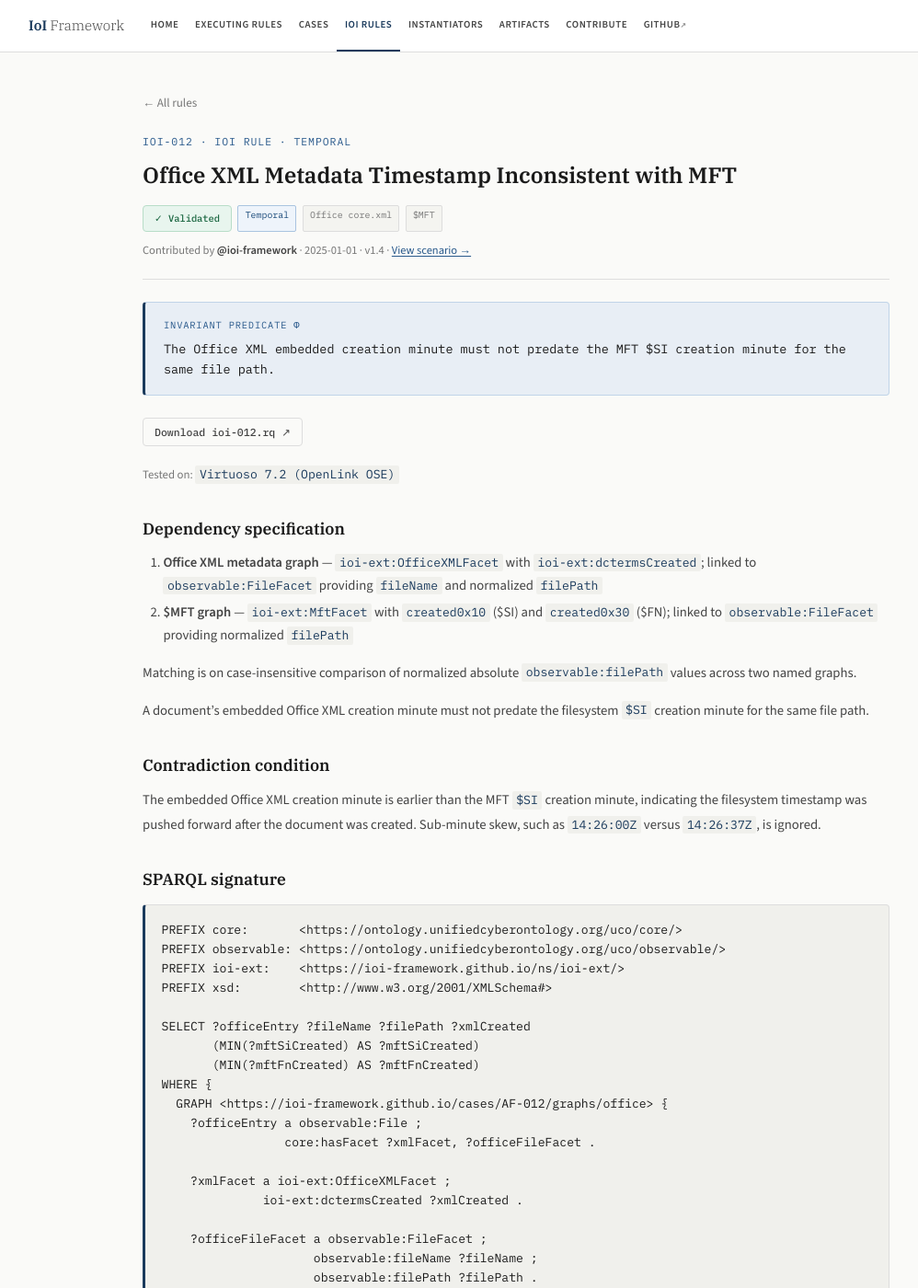
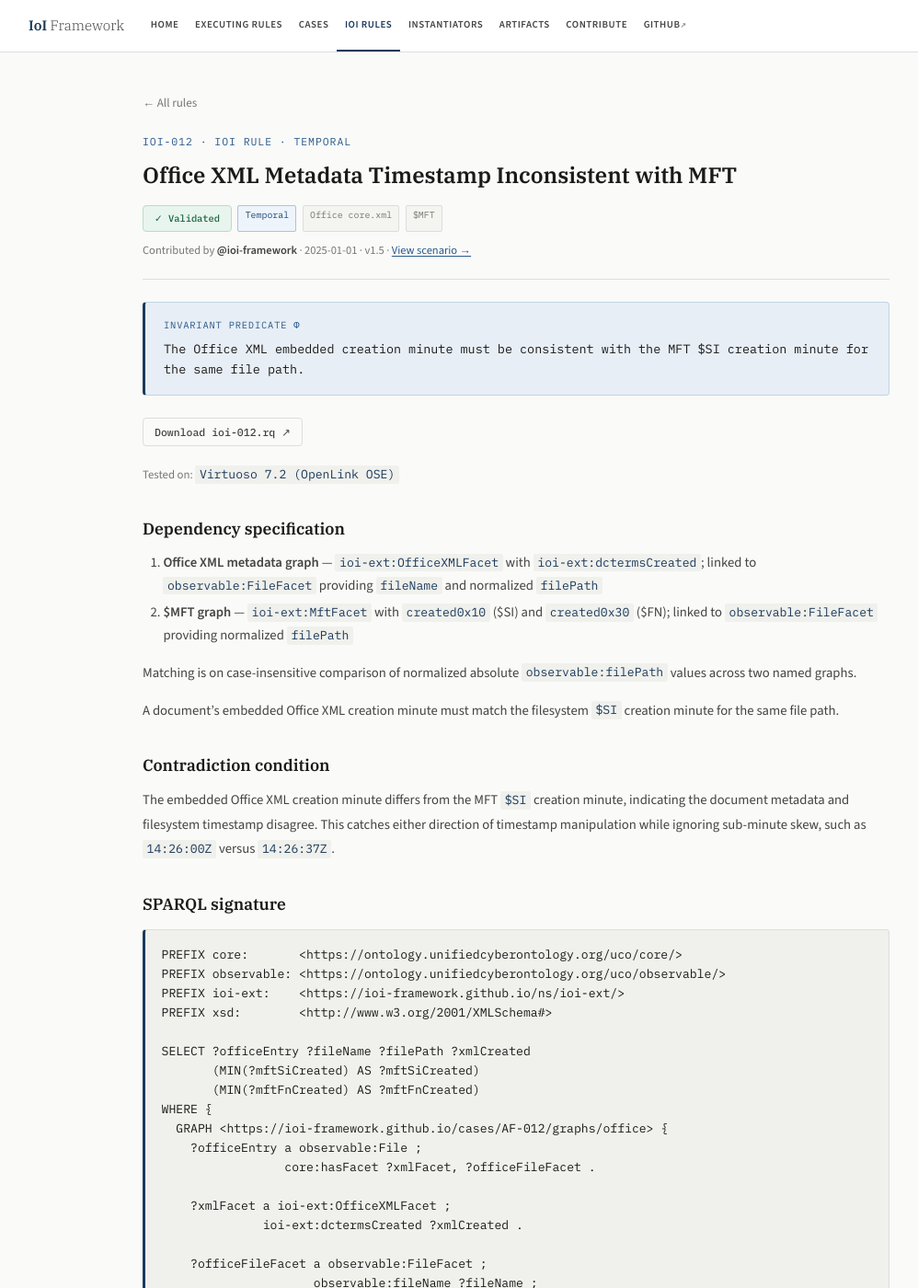
Before and after one commit to ioi-framework/ioi-framework.github.io, a Jekyll site: the page built from _rules/ioi-012.md, in a window 1280 px wide and 1400 px high. Shown: the whole window at 92% size, without its empty margins (79-1077 px from the left). Built offline with Jekyll 4.4.1, drawn with Linux system fonts in a browser that asks for light colours; some of the changed text lies outside the part shown.

Commit message:
Align site docs with temporal rule updates

```diff
--- a/_rules/ioi-012.md
+++ b/_rules/ioi-012.md
@@ -3,16 +3,16 @@ rule_id:      IOI-012
 title:        "Office XML Metadata Timestamp Inconsistent with MFT"
 category:     Temporal
 status:       Validated
-description:  "Detects timestamp forging of Office documents by joining embedded Office core.xml metadata against the MFT $SI creation timestamp for the same file path. Fires when the embedded creation time predates filesystem creation time by at least one minute."
+description:  "Detects timestamp forging of Office documents by joining embedded Office core.xml metadata against the MFT $SI creation timestamp for the same file path. Fires when the embedded creation minute differs from the filesystem creation minute."
 artifacts:
   - Office core.xml
   - $MFT
-invariant:    "The Office XML embedded creation minute must not predate the MFT $SI creation minute for the same file path."
+invariant:    "The Office XML embedded creation minute must be consistent with the MFT $SI creation minute for the same file path."
 sparql_file:  ioi-012.rq
 sparql_path:  RULES/temporal/IOI-012_office_mft_mismatch.rq
 contributor:  "@ioi-framework"
 date_added:   2025-01-01
-version:      "1.4"
+version:      "1.5"
 case_link:    /cases/af-012/
 tested_on:
   - "Virtuoso 7.2 (OpenLink OSE)"
@@ -26,11 +26,11 @@ notes:        "Evaluated as a two-graph case; Office XML and MFT are loaded into
 
 Matching is on case-insensitive comparison of normalized absolute `observable:filePath` values across two named graphs.
 
-A document's embedded Office XML creation minute must not predate the filesystem `$SI` creation minute for the same file path.
+A document's embedded Office XML creation minute must match the filesystem `$SI` creation minute for the same file path.
 
 ## Contradiction condition
 
-The embedded Office XML creation minute is earlier than the MFT `$SI` creation minute, indicating the filesystem timestamp was pushed forward after the document was created. Sub-minute skew, such as `14:26:00Z` versus `14:26:37Z`, is ignored.
+The embedded Office XML creation minute differs from the MFT `$SI` creation minute, indicating the document metadata and filesystem timestamp disagree. This catches either direction of timestamp manipulation while ignoring sub-minute skew, such as `14:26:00Z` versus `14:26:37Z`.
 
 ## SPARQL signature
 
@@ -72,7 +72,7 @@ WHERE {
 
   BIND(SUBSTR(REPLACE(STR(?xmlCreated), "T", " "), 1, 16) AS ?xmlCreatedMinute)
   BIND(SUBSTR(REPLACE(STR(?mftSiCreated), "T", " "), 1, 16) AS ?mftSiCreatedMinute)
-  FILTER(?xmlCreatedMinute < ?mftSiCreatedMinute)
+  FILTER(?xmlCreatedMinute != ?mftSiCreatedMinute)
 }
 GROUP BY ?officeEntry ?fileName ?filePath ?xmlCreated
 ORDER BY ?filePath
@@ -88,4 +88,4 @@ The executor rewrites `AF-012` to the active case ID at runtime.
 
 ## Implementation note
 
-The Office XML graph is very small compared with the MFT graph. The normalized `filePath` join eliminates the earlier filename-only Cartesian-product problem, and the `GROUP BY + MIN()` pattern keeps the result stable when residual duplicate MFT matches exist. Timestamp comparison is intentionally minute-precision to avoid false positives from normal sub-minute write skew.
+The Office XML graph is very small compared with the MFT graph. The normalized `filePath` join eliminates the earlier filename-only Cartesian-product problem, and the `GROUP BY + MIN()` pattern keeps the result stable when residual duplicate MFT matches exist. Timestamp comparison is intentionally minute-precision to avoid false positives from normal sub-minute write skew while still detecting bidirectional mismatches.
```
Also changed, not shown: _cases/af-012.md (+5 -5 lines), _rules/ioi-011.md (+7 -8 lines), 9 other files.
